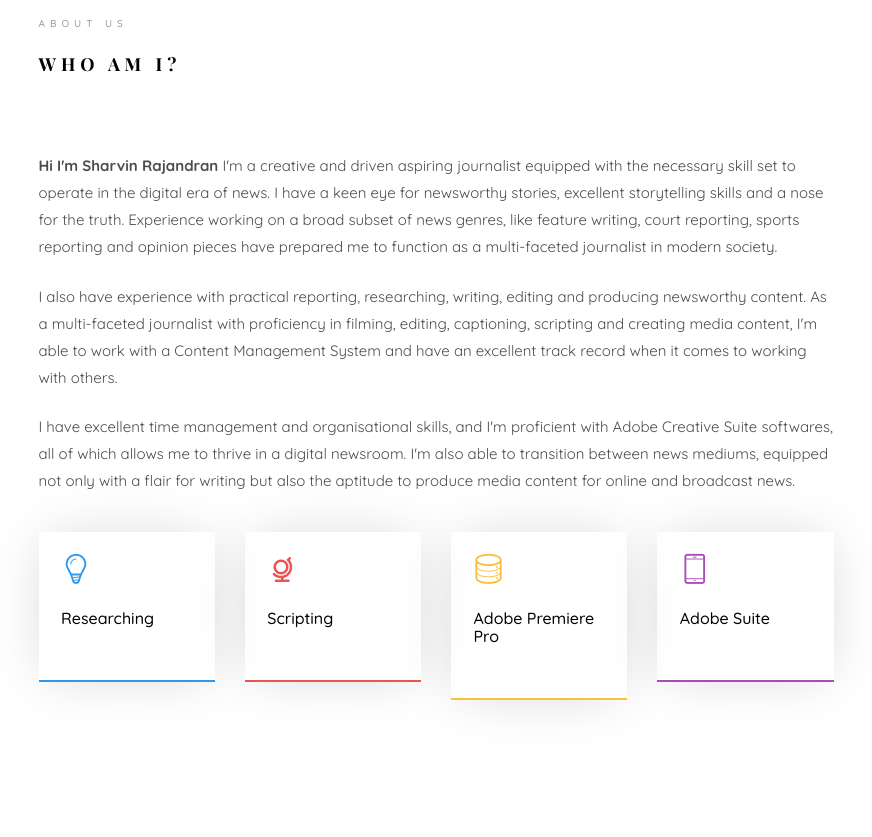
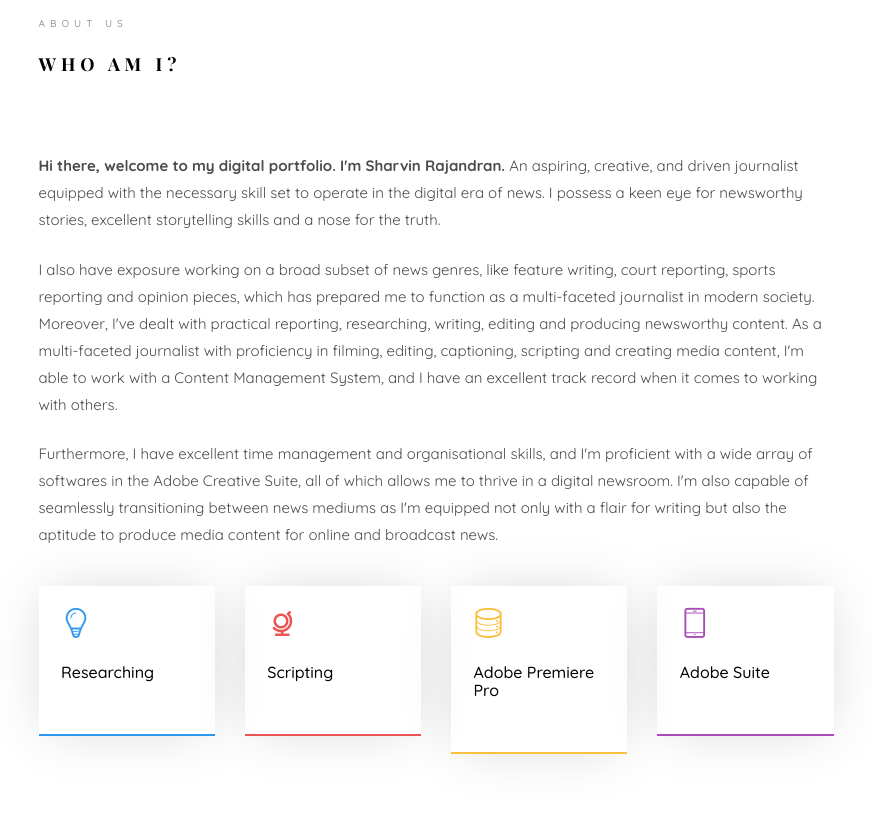
Before and after one commit to abdul-basit780/Sharvin, a plain HTML site: page index.html in a window 1280 px wide. Shown: the part 995-1832 px from the top of the page, without its empty margins (354-1226 px from the left). Drawn offline with nearby package versions, Linux system fonts and the light colour scheme; files whose address does not match are found by name; a web font is replaced by a local one.

Commit message:
Update index.html

```diff
--- a/index.html
+++ b/index.html
@@ -123,13 +123,13 @@ Copyright &copy;<script>document.write(new Date().getFullYear());</script> All r
 									<div class="about-desc">
 										<span class="heading-meta">About Us</span>
 										<h2 class="colorlib-heading">Who Am I?</h2>
-										<p><strong>Hi I'm Sharvin Rajandran</strong> I'm a creative and driven aspiring journalist equipped with the necessary skill set to operate in the digital era of news. I have a keen eye for newsworthy stories, excellent storytelling skills and a nose for the truth. Experience working on a broad subset of news genres, like feature writing, court reporting, sports reporting and opinion pieces have prepared me to function as a multi-faceted journalist in modern society.</p>
+										<p><strong>Hi there, welcome to my digital portfolio. I'm Sharvin Rajandran.</strong> An aspiring, creative, and driven journalist equipped with the necessary skill set to operate in the digital era of news. I possess a keen eye for newsworthy stories, excellent storytelling skills and a nose for the truth.</p>
 
 										<p>
-											I also have experience with practical reporting, researching, writing, editing and producing newsworthy content. As a multi-faceted journalist with proficiency in filming, editing, captioning, scripting and creating media content, I'm able to work with a Content Management System and have an excellent track record when it comes to working with others.
+											I also have exposure working on a broad subset of news genres, like feature writing, court reporting, sports reporting and opinion pieces, which has prepared me to function as a multi-faceted journalist in modern society. Moreover, I've dealt with practical reporting, researching, writing, editing and producing newsworthy content. As a multi-faceted journalist with proficiency in filming, editing, captioning, scripting and creating media content, I'm able to work with a Content Management System, and I have an excellent track record when it comes to working with others.
 										</p>
 										<p>
-											I have excellent time management and organisational skills, and I'm proficient with Adobe Creative Suite softwares, all of which allows me to thrive in a digital newsroom. I'm also able to transition between news mediums, equipped not only with a flair for writing but also the aptitude to produce media content for online and broadcast news.
+											Furthermore, I have excellent time management and organisational skills, and I'm proficient with a wide array of softwares in the Adobe Creative Suite, all of which allows me to thrive in a digital newsroom. I'm also capable of seamlessly transitioning between news mediums as I'm equipped not only with a flair for writing but also the aptitude to produce media content for online and broadcast news.
 										</p>
 									</div>
 								</div>
```
